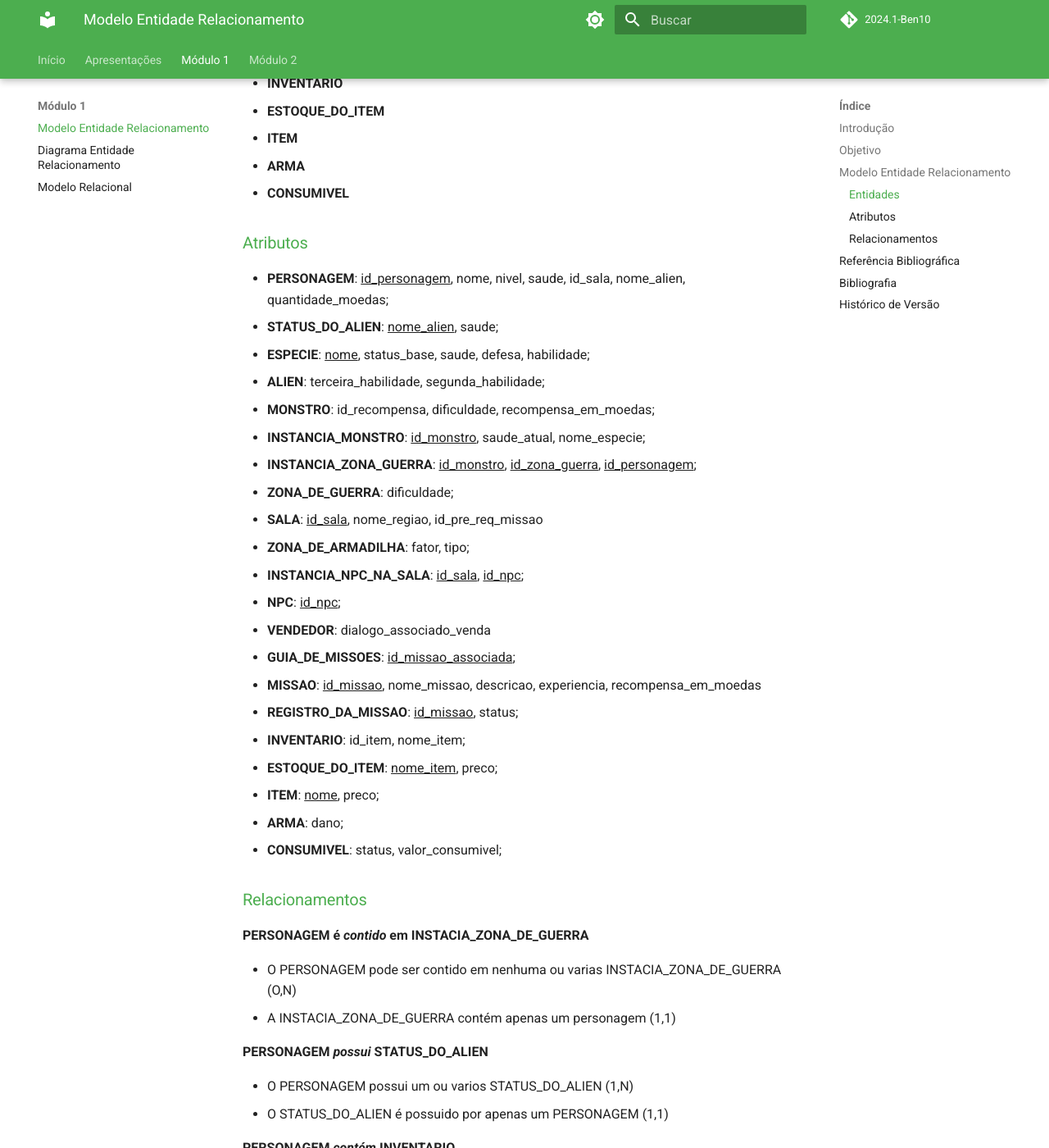
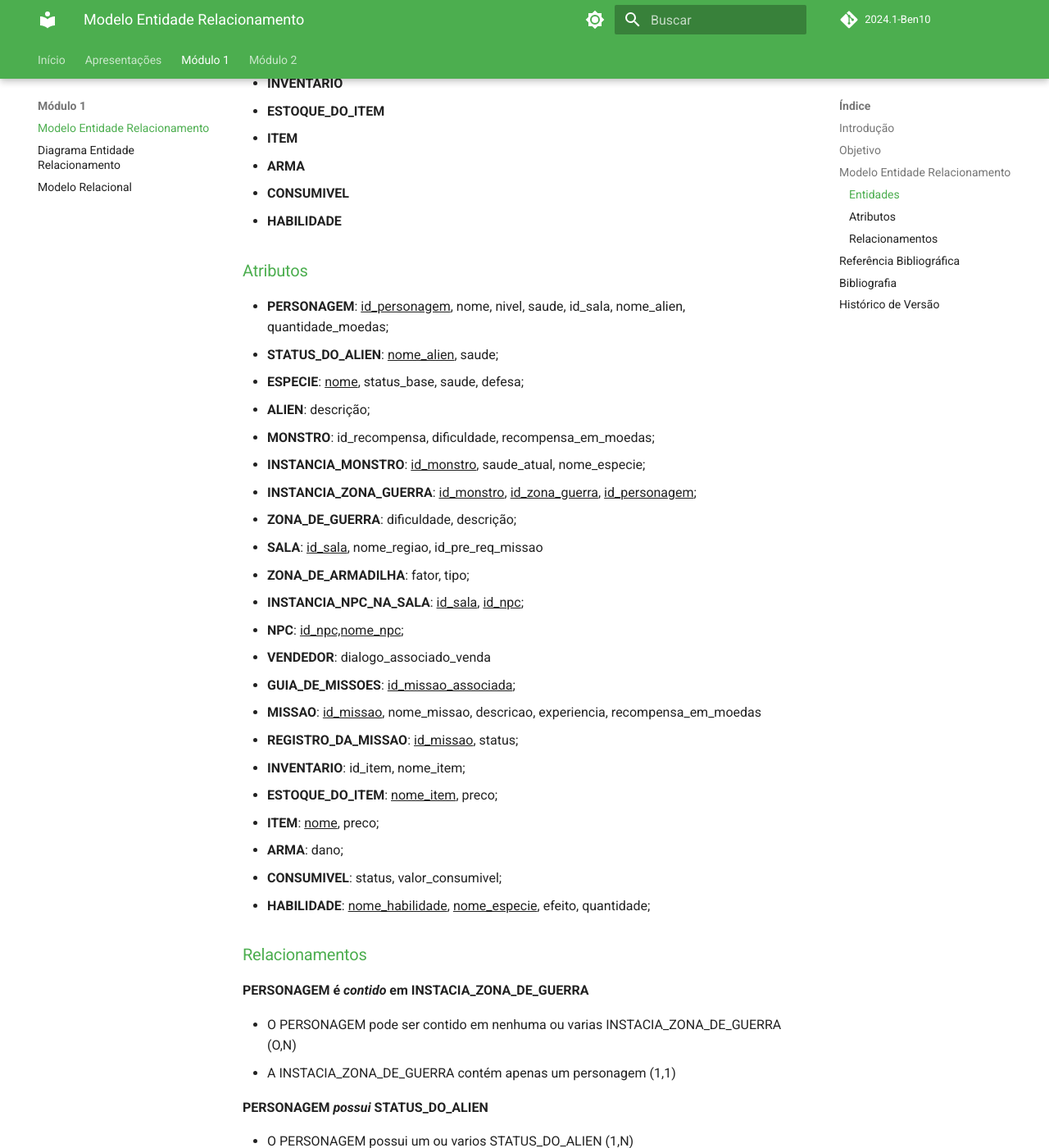
Before and after one commit to SBD1/2024.1-Ben10, an MkDocs documentation site: the page built from docs/modulo1/MER.md, in a window 1280 px wide and 1400 px high, scrolled down 1355 px. Shown: the whole window at 82% size. Built offline with MkDocs 1.6.1 and Material for MkDocs 9.7.7, drawn with Linux system fonts in a browser that asks for light colours; comment, search, counter and statistics services are not loaded; the version menu is left out; some of the changed text lies outside the part shown.

```diff
--- a/docs/modulo1/MER.md
+++ b/docs/modulo1/MER.md
@@ -36,21 +36,22 @@ A representação gráfica deste modelo pode ser vista no artefato [DER](https:/
 - **ITEM**
 - **ARMA**
 - **CONSUMIVEL**
+- **HABILIDADE**
 
 ### <a>Atributos</a>
 
 - **PERSONAGEM**: <ins>id_personagem</ins>, nome, nivel, saude, id_sala, nome_alien, quantidade_moedas;
 - **STATUS_DO_ALIEN**: <ins>nome_alien</ins>, saude;
-- **ESPECIE**: <ins>nome</ins>, status_base, saude, defesa, habilidade;
-- **ALIEN**: terceira_habilidade, segunda_habilidade;
+- **ESPECIE**: <ins>nome</ins>, status_base, saude, defesa;
+- **ALIEN**: descrição;
 - **MONSTRO**: id_recompensa, dificuldade, recompensa_em_moedas;
 - **INSTANCIA_MONSTRO**: <ins>id_monstro</ins>, saude_atual, nome_especie;
 - **INSTANCIA_ZONA_GUERRA**: <ins>id_monstro</ins>, <ins>id_zona_guerra</ins>, <ins>id_personagem</ins>;
-- **ZONA_DE_GUERRA**: dificuldade;
+- **ZONA_DE_GUERRA**: dificuldade, descrição;
 - **SALA**: <ins>id_sala</ins>, nome_regiao, id_pre_req_missao
 - **ZONA_DE_ARMADILHA**: fator, tipo;
 - **INSTANCIA_NPC_NA_SALA**: <ins>id_sala</ins>, <ins>id_npc</ins>;
-- **NPC**: <ins>id_npc</ins>;
+- **NPC**: <ins>id_npc,nome_npc</ins>;
 - **VENDEDOR**: dialogo_associado_venda
 - **GUIA_DE_MISSOES**: <ins>id_missao_associada</ins>;
 - **MISSAO**: <ins>id_missao</ins>, nome_missao, descricao, experiencia, recompensa_em_moedas
@@ -60,6 +61,7 @@ A representação gráfica deste modelo pode ser vista no artefato [DER](https:/
 - **ITEM**: <ins>nome</ins>, preco;
 - **ARMA**: dano;
 - **CONSUMIVEL**: status, valor_consumivel;
+- **HABILIDADE**: <ins>nome_habilidade</ins>, <ins>nome_especie</ins>, efeito, quantidade;
 
 ### <a>Relacionamentos</a>
 
@@ -176,6 +178,10 @@ A representação gráfica deste modelo pode ser vista no artefato [DER](https:/
 - A INSTANCIA_NPC_NA_SALA pode estar em apenas uma SALA (1,1)
 - A SALA pode ter nenhuma ou várias INSTANCIA_NPC_NA_SALA (0,N)
 
+**ESPECIE _possui_ HABILIDADE**
+
+- A ESPECIE pode possuir apenas uma HABILIDADE (1,1)
+- A HABILIDADE pode ser possuída por nenhuma ou várias ESPECIE (0,N)
 
 
 ## <a>Referência Bibliográfica</a>
@@ -195,3 +201,5 @@ A representação gráfica deste modelo pode ser vista no artefato [DER](https:/
 | Versão| Data | Descrição  | Autor(es)  | Revisor(es) |
 | ----- |----- | ---------- | ---------- | ----------- |
 | `1.0` | 20/07| Criando documento e adicionando entidades, relacionamentos e atributos | [João Artur](https://github.com/joao-artl) | [Eric Silveira](https://github.com/ericbky)|
+| `1.1` | 19/08 | Atualizando MER| [João Artur](https://github.com/joao-artl) | [Eric Silveira](https://github.com/ericbky)|
+| `1.2` | 04/09 | Adicionando npc_nome ao mer| [João Artur](https://github.com/joao-artl) | [Eric Silveira](https://github.com/ericbky)|
```
Also changed, not shown: docs/modulo1/assets/DER_V3.png (added), docs/modulo1/assets/DER_V4.png (added).
